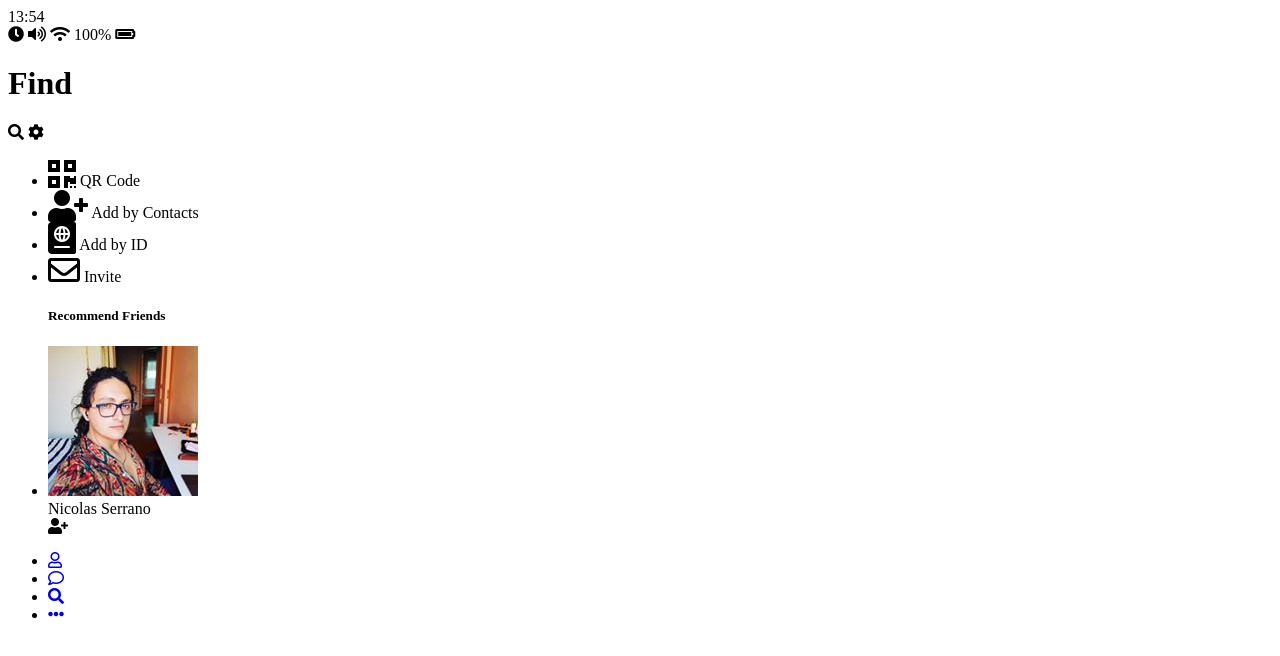
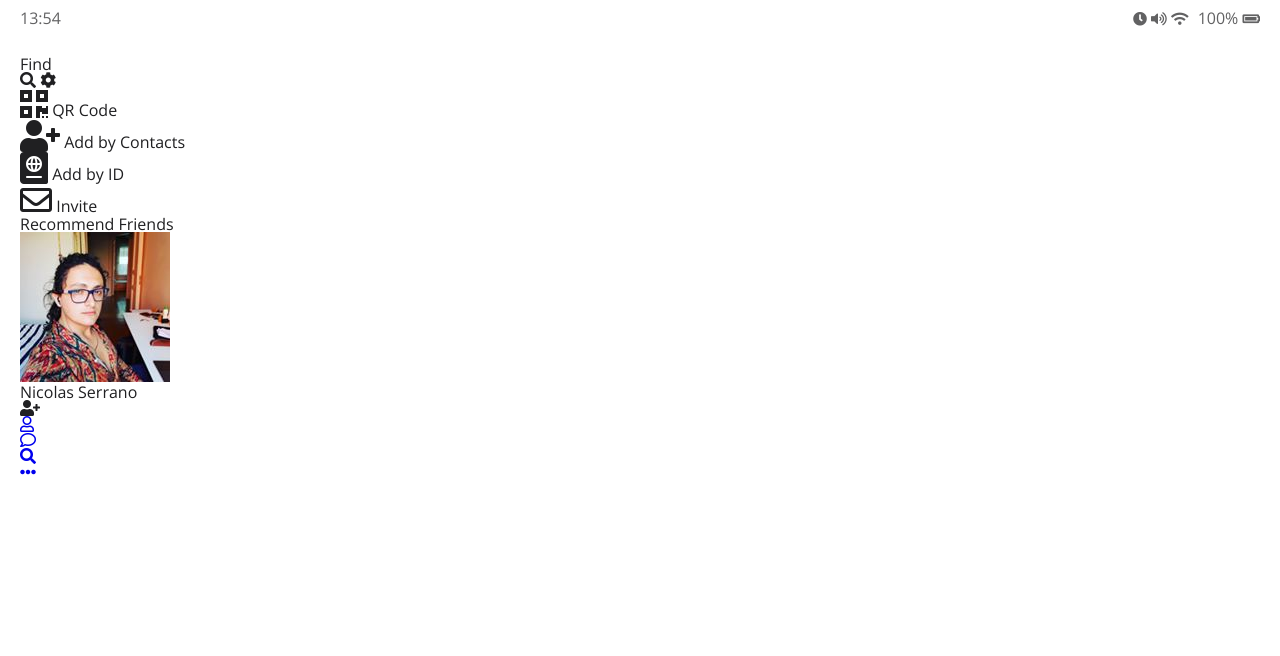
Before and after one commit to JYPs/Kakao-clone-v2, a plain HTML site: page find.html in a window 1280 px wide. Drawn offline with nearby package versions, Linux system fonts and the light colour scheme.

Commit message:
css 추가 및 google typography 적용 방법

```diff
--- /dev/null
+++ b/css/reset.css
@@ -0,0 +1,129 @@
+/* http://meyerweb.com/eric/tools/css/reset/
+   v2.0 | 20110126
+   License: none (public domain)
+*/
+
+html,
+body,
+div,
+span,
+applet,
+object,
+iframe,
+h1,
+h2,
+h3,
+h4,
+h5,
+h6,
+p,
+blockquote,
+pre,
+a,
+abbr,
+acronym,
+address,
+big,
+cite,
+code,
+del,
+dfn,
+em,
+img,
+ins,
+kbd,
+q,
+s,
+samp,
+small,
+strike,
+strong,
+sub,
+sup,
+tt,
+var,
+b,
+u,
+i,
+center,
+dl,
+dt,
+dd,
+ol,
+ul,
+li,
+fieldset,
+form,
+label,
+legend,
+table,
+caption,
+tbody,
+tfoot,
+thead,
+tr,
+th,
+td,
+article,
+aside,
+canvas,
+details,
+embed,
+figure,
+figcaption,
+footer,
+header,
+hgroup,
+menu,
+nav,
+output,
+ruby,
+section,
+summary,
+time,
+mark,
+audio,
+video {
+  margin: 0;
+  padding: 0;
+  border: 0;
+  font-size: 100%;
+  font: inherit;
+  vertical-align: baseline;
+}
+/* HTML5 display-role reset for older browsers */
+article,
+aside,
+details,
+figcaption,
+figure,
+footer,
+header,
+hgroup,
+menu,
+nav,
+section {
+  display: block;
+}
+body {
+  line-height: 1;
+}
+ol,
+ul {
+  list-style: none;
+}
+blockquote,
+q {
+  quotes: none;
+}
+blockquote:before,
+blockquote:after,
+q:before,
+q:after {
+  content: "";
+  content: none;
+}
+table {
+  border-collapse: collapse;
+  border-spacing: 0;
+}
--- /dev/null
+++ b/css/status-bar.css
@@ -0,0 +1,18 @@
+.status-bar {
+  display: flex;
+  justify-content: space-between;
+  margin-bottom: 30px;
+  opacity: 0.7;
+}
+
+.status-bar i {
+  font-size: 14px;
+}
+
+.status-bar .status-bar__battery-level {
+  margin-left: 5px;
+}
+
+/* .status-bar__battery-level {
+  font-size: 50px;
+} */
--- /dev/null
+++ b/css/style.css
@@ -0,0 +1,11 @@
+@import url("https://fonts.googleapis.com/css2?family=Open+Sans:wght@400;700&display=swap");
+@import "reset.css";
+@import "status-bar.css";
+
+body {
+  background-color: white;
+  padding: 10px 20px;
+  color: #202022;
+  font-family: "Open Sans", -apple-system, BlinkMacSystemFont, "Segoe UI",
+    Roboto, Oxygen, Ubuntu, Cantarell, "Open Sans", "Helvetica Neue", sans-serif;
+}
--- a/find.html
+++ b/find.html
@@ -9,6 +9,7 @@
       integrity="sha384-Bfad6CLCknfcloXFOyFnlgtENryhrpZCe29RTifKEixXQZ38WheV+i/6YWSzkz3V"
       crossorigin="anonymous"
     />
+    <link rel="stylesheet" href="css/style.css" />
     <title>Find | Kakao Clone</title>
   </head>
   <body>
```
Also changed, not shown: chat.html (+1 -0 lines), friends.html (+1 -0 lines), index.html (+1 -0 lines), more.html (+1 -0 lines), settings.html (+1 -0 lines).
